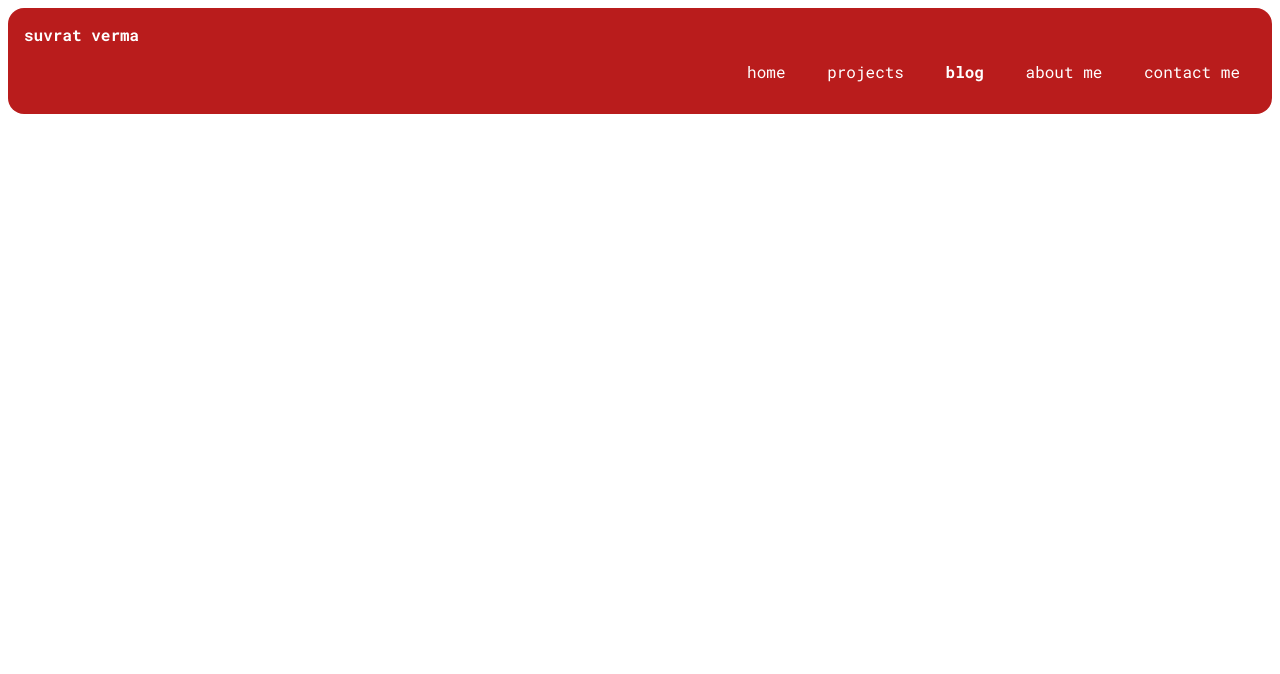
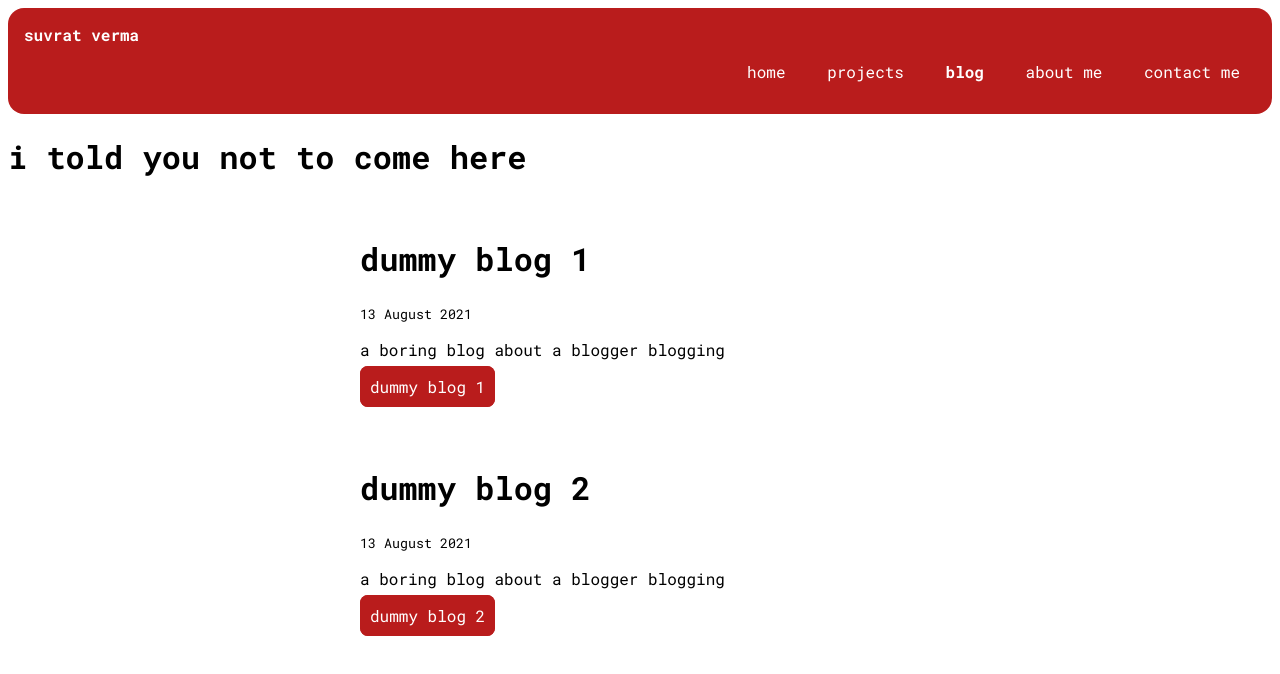
Before and after one commit to suvvrat/markFour-and-markFive, a plain HTML site: page lib/blog.html in a window 1280 px wide. Drawn offline with Linux system fonts and the light colour scheme.

Commit message:
hmm? i forgot to commit this .. lets see

```diff
--- a/lib/blog.html
+++ b/lib/blog.html
@@ -30,5 +30,27 @@
         </ul>
     </nav>
 
+    <h1>i told you not to come here</h1>
+    <ul class="list-non-bullet">
+        <li>
+            <div class="container">
+                <h1>dummy blog 1</h1>
+                <small>13 August 2021</small>
+                <p> a boring blog about a blogger blogging</p>
+                <a class="link link-primary" href="/">dummy blog 1 </a>
+            </div>
+        </li>
+    </ul>
+
+    <ul class="list-non-bullet">
+        <li>
+            <div class="container">
+                <h1>dummy blog 2</h1>
+                <small>13 August 2021</small>
+                <p> a boring blog about a blogger blogging</p>
+                <a class="link link-primary" href="/">dummy blog 2</a>
+            </div>
+        </li>
+    </ul>
 </body>
 </html>
--- a/styles.css
+++ b/styles.css
@@ -43,7 +43,7 @@ body{
         background-color:var(--primary-color);
         border-radius:0.5rem;
         color:white;
-
+        border:2px solid var(--primary-color);
     }
 
     .link-secondary{
@@ -64,7 +64,7 @@ body{
         list-style:none;
     }
 
-    /* header */
+/* header */
     .hero{
         padding:1rem;
         padding-top:2rem;
@@ -111,3 +111,11 @@ body{
     color:white;
     border-radius:1rem;
 }
+
+/* about me */
+.aboutme-img{
+    max-width:350px;
+    display:block;
+    margin:auto;
+    padding: 2rem;
+}
```
Also changed, not shown: lib/aboutme.html (+1 -0 lines), lib/projects.html (+11 -1 lines), images/about.svg (added).
